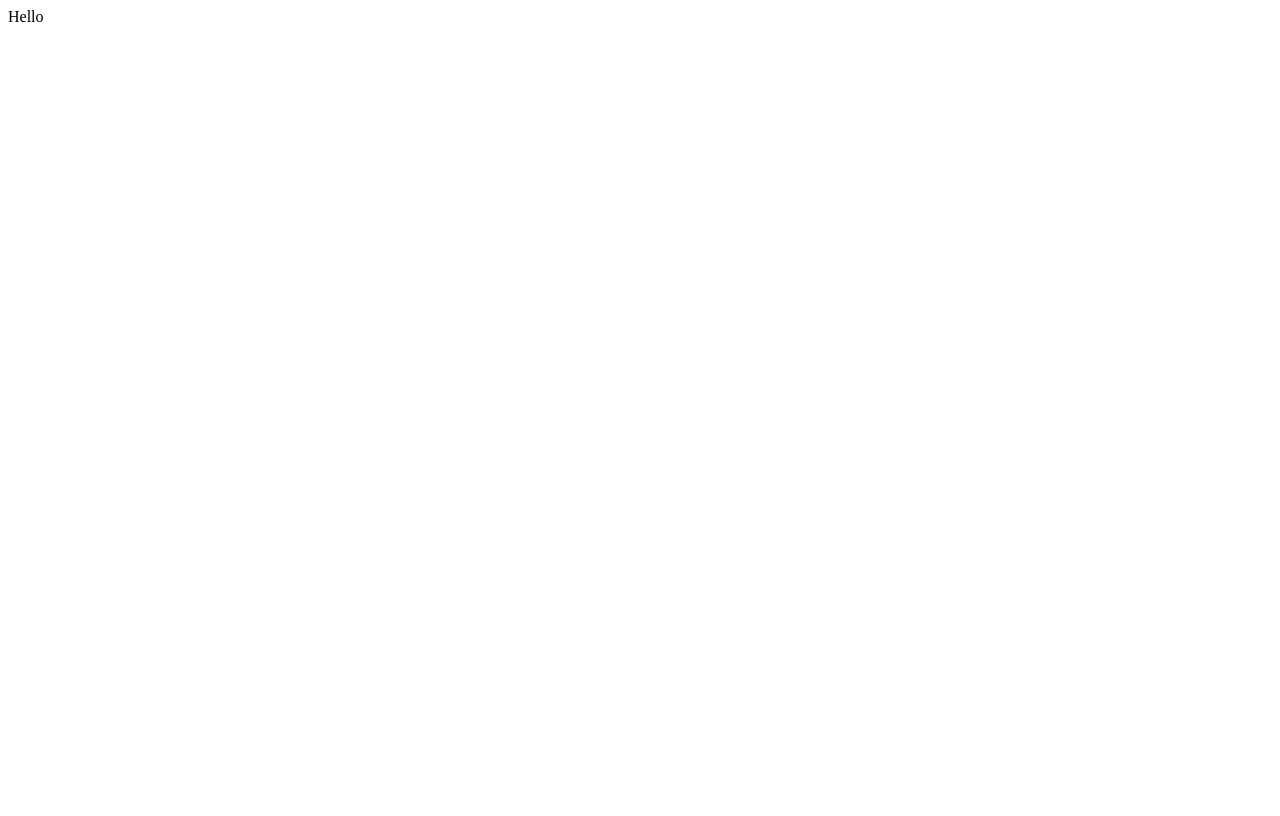
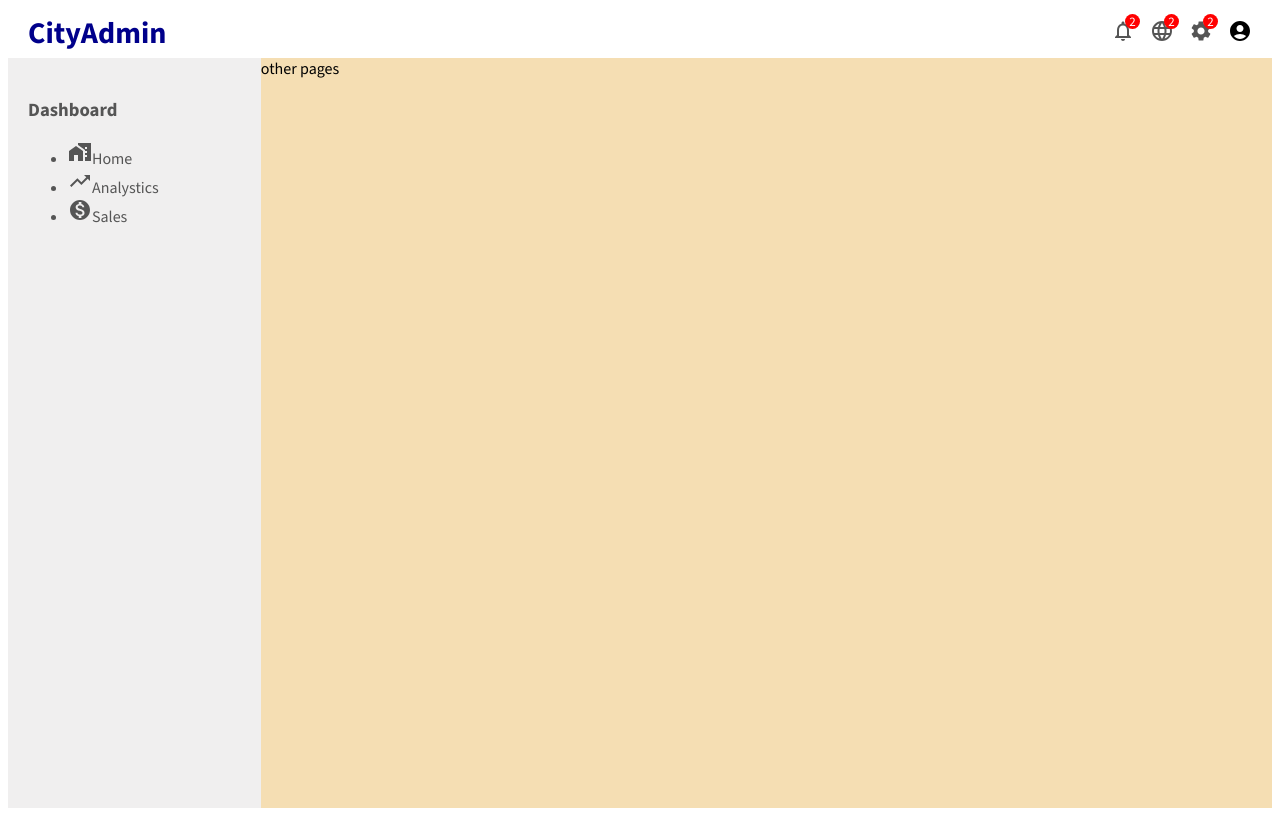
Before and after one commit to saurus2/Techit-Together-Front, a React (Create React App) app: page / in a window 1280 px wide. Built offline with nearby package versions, Linux system fonts and the light colour scheme.

Commit message:
added code before sidebar menu detail

```diff
--- a/package.json
+++ b/package.json
@@ -5,6 +5,7 @@
   "dependencies": {
     "@emotion/react": "^11.11.1",
     "@emotion/styled": "^11.11.0",
+    "@mui/icons-material": "^5.15.0",
     "@mui/material": "^5.15.0",
     "@testing-library/jest-dom": "^5.17.0",
     "@testing-library/react": "^13.4.0",
--- a/public/index.html
+++ b/public/index.html
@@ -4,6 +4,7 @@
     <meta charset="utf-8" />
     <link rel="icon" href="%PUBLIC_URL%/favicon.ico" />
     <meta name="viewport" content="width=device-width, initial-scale=1" />
+    <!-- Google Fonts -->
     <link rel="preconnect" href="https://fonts.googleapis.com">
     <link rel="preconnect" href="https://fonts.gstatic.com" crossorigin>
     <link href="https://fonts.googleapis.com/css2?family=Source+Sans+3:ital,wght@0,200;0,300;0,400;0,500;0,600;0,700;0,800;0,900;1,200;1,300;1,400;1,500;1,600;1,700;1,800;1,900&display=swap" rel="stylesheet">
@@ -12,6 +13,13 @@
       name="description"
       content="Web site created using create-react-app"
     />
+
+    <!-- Google Fonts -->
+    <style>
+      * {
+        font-family: 'Source Sans 3', sans-serif;
+      }
+    </style>
     <title>React Admin Dashboard</title>
   </head>
   <body>
--- a/src/App.js
+++ b/src/App.js
@@ -1,5 +1,17 @@
+import Topbar from './components/topbar/Topbar'
+import Sidebar from './components/sidebar/Sidebar'
+import './app.css'
+
 function App() {
-  return <div className="App">Hello</div>
+  return (
+    <div className="App">
+      <Topbar />
+      <div className='container'>
+        <Sidebar />
+        <div className='others'>other pages</div>
+      </div>
+    </div>
+  )
 }
 
 export default App;
--- /dev/null
+++ b/src/app.css
@@ -0,0 +1,3 @@
+.container {
+    display: flex;
+}
--- /dev/null
+++ b/src/components/sidebar/Sidebar.jsx
@@ -0,0 +1,31 @@
+import React from 'react'
+import './sidebar.css'
+import HomeWorkIcon from '@mui/icons-material/HomeWork'
+import TrendingUpIcon from '@mui/icons-material/TrendingUp'
+import MonetizationOnIcon from '@mui/icons-material/MonetizationOn'
+
+export default function sidebar() {
+    return (
+        <div className="sidebar">
+            <div className="sidebarWrapper">
+                <div className="sidebarMenu">
+                    <h3 className="sidebarTitle">Dashboard</h3>
+                    <ul className="sidebarList">
+                        <li className="sidebarListItem">
+                            <HomeWorkIcon />
+                            Home
+                        </li>
+                        <li className="sidebarListItem">
+                            <TrendingUpIcon />
+                            Analystics
+                        </li>
+                        <li className="sidebarListItem">
+                            <MonetizationOnIcon />
+                            Sales
+                        </li>
+                    </ul>
+                </div>
+            </div>
+        </div>
+    )
+}
--- /dev/null
+++ b/src/components/sidebar/sidebar.css
@@ -0,0 +1,15 @@
+.sidebar {
+    flex: 1;
+    height: calc(100vh - 50px);
+    background-color: rgb(240, 239, 239);
+}
+
+.others {
+    flex: 4;
+    background-color: wheat;
+}
+
+.sidebarWrapper {
+    padding: 20px;
+    color: #555;
+}
--- /dev/null
+++ b/src/components/topbar/Topbar.jsx
@@ -0,0 +1,39 @@
+import React from 'react'
+import './topbar.css'
+import NotificationsNoneIcon from '@mui/icons-material/NotificationsNone';
+import SettingsIcon from '@mui/icons-material/Settings';
+import LanguageIcon from '@mui/icons-material/Language';
+import AccountCircleIcon from '@mui/icons-material/AccountCircle';
+
+export default function Topbar(){
+    return(
+        <div className="topbar">
+            <div className="topbarWrapper">
+                <div className='topLeft'>
+                    <span className='logo'>CityAdmin</span>
+                </div>
+                <div className='topRight'>
+                    {/* topbarIcon */}
+                    <div className='topbarIconContainer'>
+                        <NotificationsNoneIcon />
+                        <span className="topIconBadge">2</span>
+                    </div>
+                    {/* topbarIcon */}
+                    <div className='topbarIconContainer'>
+                        <LanguageIcon />
+                        <span className="topIconBadge">2</span>
+                    </div>
+                    {/* topbarIcon */}
+                    <div className='topbarIconContainer'>
+                        <SettingsIcon />
+                        <span className="topIconBadge">2</span>
+                    </div>
+                    {/* topbarIcon */}
+                    <div className='topIconBadgeAvatar'>
+                        <AccountCircleIcon />
+                    </div>
+                </div>
+            </div>
+        </div>
+    )
+}
--- /dev/null
+++ b/src/components/topbar/topbar.css
@@ -0,0 +1,53 @@
+.topbar {
+    width: 100%;
+    height: 50px;
+    background-color: white;
+
+    position: sticky;
+    top: 0;
+    z-index: 999;
+}
+
+.topbarWrapper {
+    height: 100%;
+    padding: 0px 20px;
+    display: flex;
+    align-items: center;
+    justify-content: space-between;
+}
+
+.logo {
+    font-weight:  bold;
+    font-size: 30px;
+    color: darkblue;
+    cursor: pointer;
+}
+
+.topbarIconContainer {
+    position: relative;
+    margin-right: 15px;
+    color: #555;
+}
+
+.topIconBadge {
+    position: absolute;
+    top: -5px;
+    right: -5px;
+
+    background-color: red;
+    border-radius: 50%;
+    height: 15px;
+    width: 15px;
+
+    display: flex;
+    align-items: center;
+    justify-content: center;
+
+    font-size: 13px;
+    color: white;
+}
+
+.topRight {
+    display: flex;
+    align-items: center;
+}
```
Also changed, not shown: 1 other file (tests, documents, lock files or other folders).
